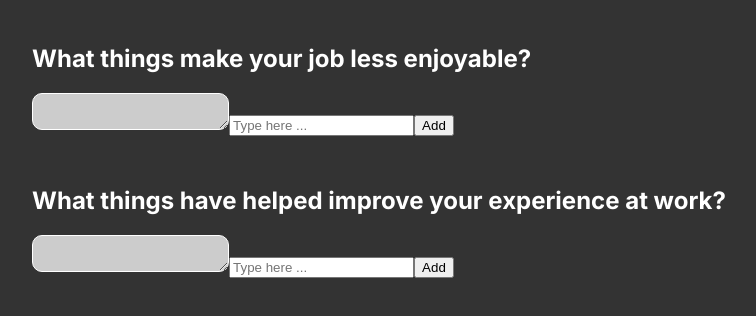
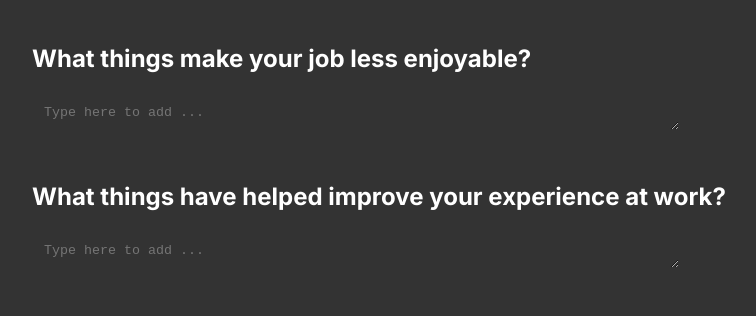
Before and after one commit to toddwashere/live-survey-poll, a Next.js app: page / in a window 1280 px wide. Shown: the top 316 px of the page, without its empty margins (261-1017 px from the left). Built offline with nearby package versions, Linux system fonts and the light colour scheme.

Commit message:
Improve experience of editing survey

```diff
--- /dev/null
+++ b/src/app/copmonents/Button.tsx
@@ -0,0 +1,60 @@
+import { css } from "@emotion/css"
+import { useMemo } from "react"
+
+
+type Props = {
+   intent?: "primary" | "add" | "remove"
+   children?: React.ReactNode
+   onClick?: () => void
+   isDisabled?: boolean
+}
+export const Button = (props: Props) => {
+
+   const { intent, ...args } = props
+   const style = useMemo(() => {
+      switch (intent) {
+         case "add":
+            return {
+               backgroundColor: "#4CAF50",
+               color: "#222",
+            }
+         case "remove":
+            return {
+               backgroundColor: "#f4615a",
+               color: "#222",
+            }
+         default:
+            return {
+               backgroundColor: "#222",
+               color: "#fff",
+            }
+      }
+   }, [intent])
+
+   return (
+      <button
+         className={css`
+            border: none;
+            background-color: ${style.backgroundColor};
+            color: ${style.color};
+            border-radius: 10px;
+            padding: 10px;
+            font-weight: bold;
+            min-width: 35px;
+            cursor: pointer;
+            &:hover {
+               opacity: 0.8;
+               background-color: #555;
+            }
+            &:disabled {
+               opacity: 0.1;
+               cursor: not-allowed;
+            }
+         `}
+         onClick={props.onClick}
+         disabled={props.isDisabled}
+      >
+         {props.children}
+      </button>
+   )
+}
--- a/src/app/copmonents/InputText.tsx
+++ b/src/app/copmonents/InputText.tsx
@@ -6,39 +6,45 @@ import { css } from "@emotion/css"
 type Props = {
    value: string
    onValueUpdated: (newValue: string) => void
+   placeholder?: string
 }
 
-export const InputText = (
-   props: Props
-) => {
+export const InputText = ({
+   value,
+   onValueUpdated,
+   placeholder,
+}: Props) => {
 
-   const {
-      value,
-      onValueUpdated,
-   } = props
 
    const [internalValue, setInternalValue] = useState(value)
 
    const updateValue = useCallback((newValue: string) => {
       setInternalValue(newValue)
-      updateValueDebounced(newValue)
+      onValueUpdated(newValue)
    }, [setInternalValue])
-
-   const updateValueDebounced = useThrottle((newValue: string) => {
-      onValueUpdated(newValue)
-   })
 
 
    return (
       <textarea
          className={css`
-            border: 1px solid #fff;
+            color: #fff;
+            border: 1px solid transparent;
+            background-color: transparent;
             border-radius: 10px;
-            background-color: #ccc;
             padding: 10px;
+            width: 100%;
+            &:focus {
+               outline: none;
+               & button {
+                  border-bottom-left-radius: 0;
+                  border-top-left-radius: 0;
+                  border-left: 1px solid blue;
+               }
+            }
          `}
          value={internalValue}
          onChange={(e) => updateValue(e.target.value)}
+         placeholder={placeholder}
          rows={1}
       />
    )
--- /dev/null
+++ b/src/app/copmonents/InputTextWithButton.tsx
@@ -0,0 +1,98 @@
+import React, { useCallback, useState } from "react"
+import { useThrottle } from "../hooks/useThrottle"
+import { css } from "@emotion/css"
+import { useKeyDownHandlerOnFocus } from "../hooks/useKeyDownHandlerOnFocus"
+import { InputText } from "./InputText"
+import { Button } from "./Button"
+
+
+type Props = {
+   value: string
+   onValueUpdated?: (newValue: string) => void
+   placeholder?: string
+   buttonAction: "add" | "remove" | "none"
+   onButtonClick: (updatedValue: string) => void
+   buttonIsDisabled: boolean
+}
+
+export const InputTextWithButton = ({
+   value,
+   onValueUpdated,
+   placeholder,
+   buttonAction,
+   onButtonClick,
+   buttonIsDisabled,
+}: Props) => {
+
+
+   const [internalValue, setInternalValue] = useState(value)
+
+   const updateValue = useCallback((newValue: string) => {
+      setInternalValue(newValue)
+      updateValueDebounced(newValue)
+   }, [setInternalValue])
+
+   const updateValueDebounced = useThrottle((newValue: string) => {
+      onValueUpdated?.(newValue)
+   })
+
+   const [isFocused, setIsFocused] = useState<boolean>(false)
+
+   useKeyDownHandlerOnFocus((evt) => {
+      if (buttonAction === "add" && evt.key === "Enter" && isFocused) {
+         onButtonClick(internalValue)
+         evt.preventDefault()
+      }
+   }, isFocused)
+
+
+   return (
+      <div
+         onFocus={() => setIsFocused(true)}
+         onBlur={() => setIsFocused(false)}
+         className={css`
+         display: flex;
+         justify-content: space-between;
+         gap: 10px;
+         border: 1px solid transparent;
+         border-radius: 10px;
+         &:focus-within {
+            border-color: #444;
+            background-color: #222;
+            & button {
+               visibility: visible;
+            }
+         }
+         & button {
+            visibility: hidden;
+         }
+      `}
+      >
+         <InputText
+            onValueUpdated={updateValue}
+            value={internalValue}
+            placeholder={placeholder}
+         />
+         <div>
+            {buttonAction === "add" &&
+               <Button
+                  intent="add"
+                  onClick={() => onButtonClick(internalValue)}
+                  isDisabled={buttonIsDisabled}
+               >
+                  +
+               </Button>
+            }
+            {buttonAction === "remove" &&
+               <Button
+                  intent="remove"
+                  onClick={() => onButtonClick(internalValue)}
+                  isDisabled={buttonIsDisabled}
+               >
+                  +
+               </Button>
+            }
+         </div>
+      </div>
+   )
+}
--- /dev/null
+++ b/src/app/hooks/useKeyDownHandlerOnFocus.tsx
@@ -0,0 +1,22 @@
+import { useEffect } from "react";
+
+
+/** Runs a given function on key press, adding the listeners ONLY when componentHasFocus = true. */
+export const useKeyDownHandlerOnFocus = (
+   handler: (event: KeyboardEvent) => void,
+   componentHasFocus: boolean
+): void => {
+   useEffect(() => {
+      const onKeyUp = (event: KeyboardEvent) => handler(event)
+      if (componentHasFocus) {
+         window.addEventListener('keydown', onKeyUp);
+      } else {
+         window.removeEventListener('keydown', onKeyUp);
+      }
+
+      return () => {
+         window.removeEventListener('keydown', onKeyUp);
+      };
+
+   }, [handler, componentHasFocus]);
+}
--- a/src/app/survey/SurveyFormQuestion.tsx
+++ b/src/app/survey/SurveyFormQuestion.tsx
@@ -4,7 +4,7 @@ import { useKeyDownHandler } from "./useKeyDownHandler"
 import { SurveyQuestion } from "./Questions"
 import { IAnswer } from "./Answers"
 import { css } from "@emotion/css"
-import { InputText } from "../copmonents/InputText"
+import { InputTextWithButton } from "../copmonents/InputTextWithButton"
 
 
 type Props = {
@@ -25,39 +25,60 @@ export const SurveyFormQuestion = ({
 
     const [answers, setAnswers] = useState<IAnswer[]>([])
     const [pendingAnswerToAdd, setPendingAnswerToAdd] = useState<string>("")
-    console.log("thingsInTheWay", answers)
-    useKeyDownHandler(async (event) => {
-        if (event.key === "Enter") {
-            await addThing()
-        }
-    })
+    console.log("answers", answers)
 
-    const addThing = useCallback(async () => {
 
-        setPendingAnswerToAdd("")
+    const [isSavingNew, setIsSavingNew] = useState<boolean>(false)
+    const addThing = useCallback(async (valueToAdd: string) => {
+        console.log("now calling addThing() valueToAdd = ", valueToAdd)
 
-        console.log("now calling")
+        setIsSavingNew(true)
 
         const response = await fetch(`/api/Survey?q=${question.type}`, {
             method: "POST",
             body: JSON.stringify({
-                name: pendingAnswerToAdd
+                name: valueToAdd
             })
         })
 
         const answerWithId = await response.json() as IAnswer
         console.log("answerWithId = ", answerWithId)
 
-        setAnswers([...answers, answerWithId])
-        localStorage.setItem(question.type, JSON.stringify(answers))
+        setAnswers(prev => {
+            const updated = [...prev, answerWithId]
+            localStorage.setItem(question.type, JSON.stringify(updated))
+            return updated
+        })
+        setIsSavingNew(false)
+        setPendingAnswerToAdd("")
 
-    }, [answers, pendingAnswerToAdd])
+    }, [answers, setPendingAnswerToAdd, setIsSavingNew])
 
 
     const updateThing = useCallback(async (thing: IAnswer) => {
         console.log("UpdateThing() ", { thing })
-        const response = await fetch(`/api/Survey?q=${question.type}`, {
+        setAnswers(prev => {
+            const index = prev.findIndex(x => x.id === thing.id)
+            const updated = [...prev]
+            updated[index] = thing
+            localStorage.setItem(question.type, JSON.stringify(updated))
+            return updated
+        })
+        await fetch(`/api/Survey?q=${question.type}`, {
             method: "PUT",
+            body: JSON.stringify(thing)
+        })
+    }, [answers])
+
+    const removeThing = useCallback(async (thing: IAnswer) => {
+        console.log("RemoveThing() ", { thing })
+        setAnswers(prev => {
+            const updated = prev.filter(x => x.id !== thing.id)
+            localStorage.setItem(question.type, JSON.stringify(updated))
+            return updated
+        })
+        await fetch(`/api/Survey?q=${question.type}`, {
+            method: "DELETE",
             body: JSON.stringify(thing)
         })
     }, [answers])
@@ -71,11 +92,8 @@ export const SurveyFormQuestion = ({
             </h2>
 
             {answers.map((thing, key) =>
-                <div key={key}
-                    className={css`
-                    padding: 5px;
-                `}>
-                    <InputText
+                <div key={key}>
+                    <InputTextWithButton
                         value={thing.name}
                         onValueUpdated={(newValue: string) => {
                             const updates = {
@@ -84,24 +102,44 @@ export const SurveyFormQuestion = ({
                             }
                             updateThing(updates)
                         }}
+                        buttonAction="remove"
+                        onButtonClick={() => removeThing(thing)}
+                        buttonIsDisabled={false}
                     />
+
                 </div>
             )}
 
-            <InputText
-                value={pendingAnswerToAdd}
-                onValueUpdated={setPendingAnswerToAdd}
-            />
-            <input
-                type="text"
-                value={pendingAnswerToAdd}
-                placeholder="Type here ..."
-                onChange={(e) => setPendingAnswerToAdd(e.target.value)}
-            />
-            <button
-                onClick={addThing}>
-                Add
-            </button>
+            <div>
+                {isSavingNew &&
+                    <div className={css`
+                        padding: 10px;
+                        font-style: italic;
+                        font-size: small;
+                    `}>
+                        <span>
+                            {pendingAnswerToAdd}
+                        </span>
+                        <span className={css`
+                            margin-left: 3px;
+                        `}>
+                            ...
+                        </span>
+                    </div>
+                }
+                {!isSavingNew &&
+                    <InputTextWithButton
+                        value={pendingAnswerToAdd}
+                        placeholder="Type here to add ..."
+                        onValueUpdated={setPendingAnswerToAdd}
+                        buttonAction="add"
+                        buttonIsDisabled={pendingAnswerToAdd.length === 0 || isSavingNew}
+                        onButtonClick={async (value: string) => await addThing(value)}
+                    />
+                }
+
+
+            </div>
 
 
         </div>
--- a/src/pages/presenter/Presenter.tsx
+++ b/src/pages/presenter/Presenter.tsx
@@ -48,7 +48,7 @@ const PresenterPage = () => {
           right: 16%;
           bottom: 45px;
           background-color: #000000f9;
-          background-color: #000;
+          background-color: #1c4587;
         `}>
           {currentView === "results1" &&
             <Results
```
Also changed, not shown: src/app/survey/Results.tsx (+7 -4 lines).
